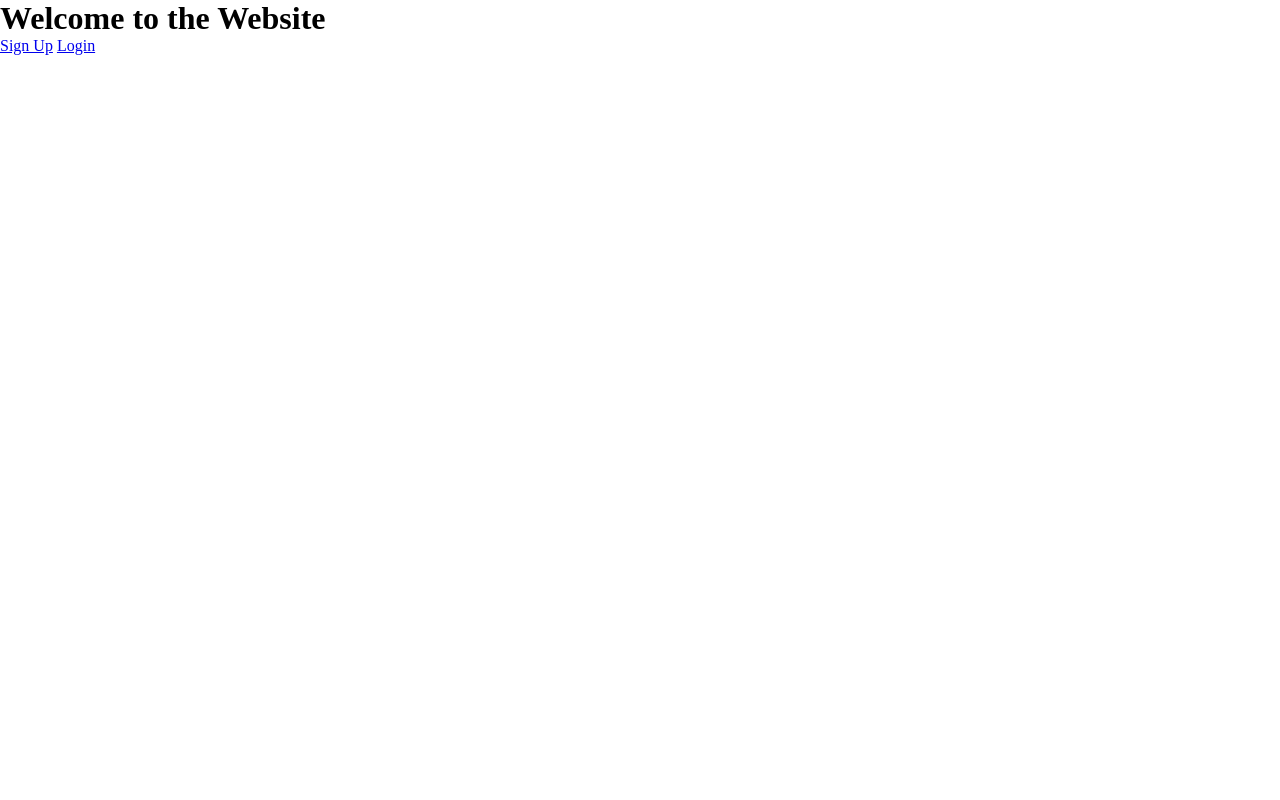
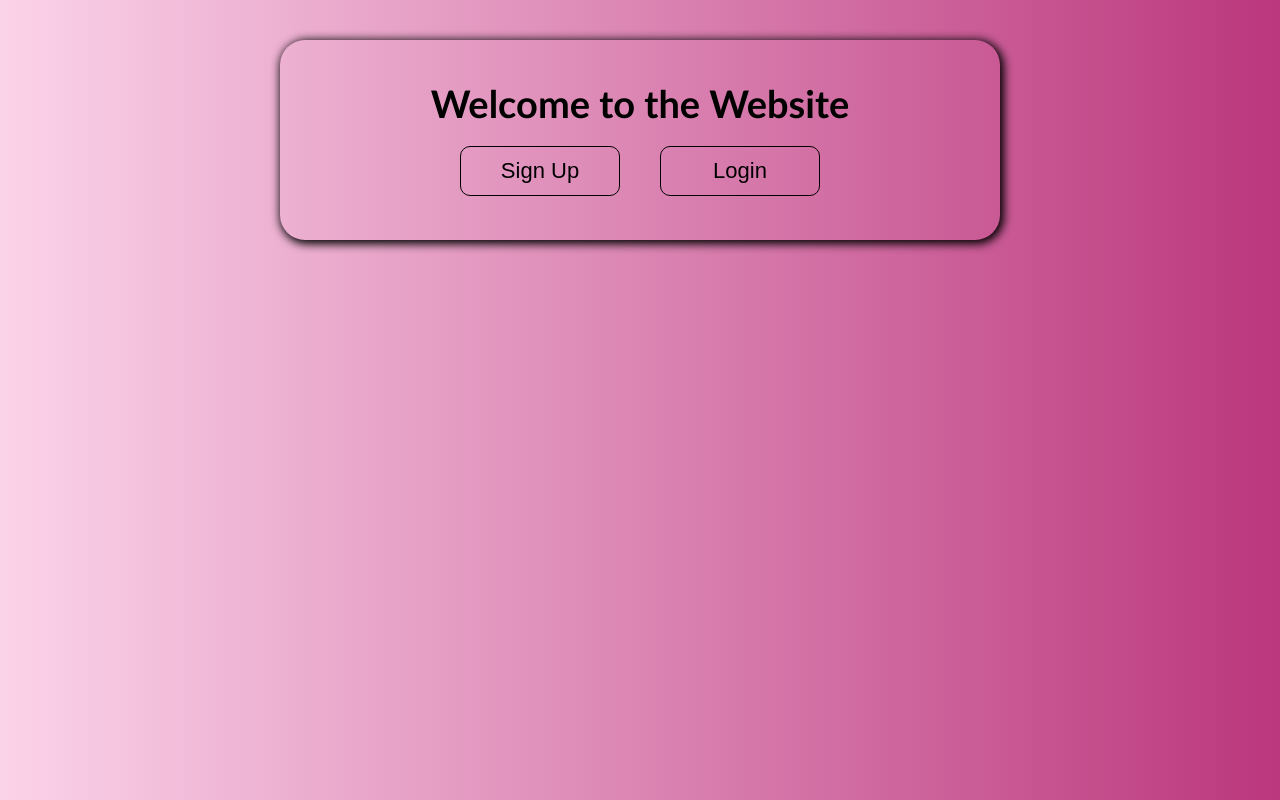
Before and after one commit to basilkhan1250/e-commerce, a plain HTML site: page index.html in a window 1280 px wide. Drawn offline with Linux system fonts and the light colour scheme.

Commit message:
workin on it

```diff
--- a/index.html
+++ b/index.html
@@ -15,8 +15,8 @@
     <div class="container">
         <h1>Welcome to the Website</h1>
         <div class="links">
-            <a href="./signUp.html">Sign Up</a>
-            <a href="./login.html">Login</a>
+            <button class="btn"><a class="anchor-text" href="./signUp.html">Sign Up</a></button>
+            <button class="btn"><a class="anchor-text" href="./login.html">Login</a></button>
         </div>
     </div>
 
--- a/style.css
+++ b/style.css
@@ -1,6 +1,11 @@
 * {
     box-sizing: border-box;
     margin: 0;
+}
+
+body {
+    font-family: 'Gill Sans', 'Gill Sans MT', Calibri, 'Trebuchet MS', sans-serif;
+    background: linear-gradient(to right, #FBD3E9, #BB377D);
 }
 
 .products-list-container {
@@ -171,3 +176,48 @@
     box-shadow: 4px 4px 10px salmon;
     background-color: rgb(255, 218, 214);
 }
+
+
+.container {
+    margin: 40px 280px;
+    padding: 40px;
+    display: block;
+    border-radius: 25px;
+    box-shadow: 2px 2px 10px 2px black;
+    height: 200px;
+}
+
+
+h1 {
+    text-align: center;
+    font-size: 38px;
+}
+
+.links {
+    display: flex;
+    justify-content: center;
+    align-items: center;
+    padding: 20px;
+    gap: 40px;
+}
+
+.anchor-text {
+    text-decoration: none;
+    font-size: 22px;
+    color: black;
+}
+
+.btn {
+    height: 50px;
+    width: 160px;
+    background-color: transparent;
+    border: 1px solid black;
+    border-radius: 10px;
+    cursor: pointer;
+    transition: 0.1s;
+
+}
+
+.btn:hover {
+    background-color: rgb(205, 100, 205);
+}
```
